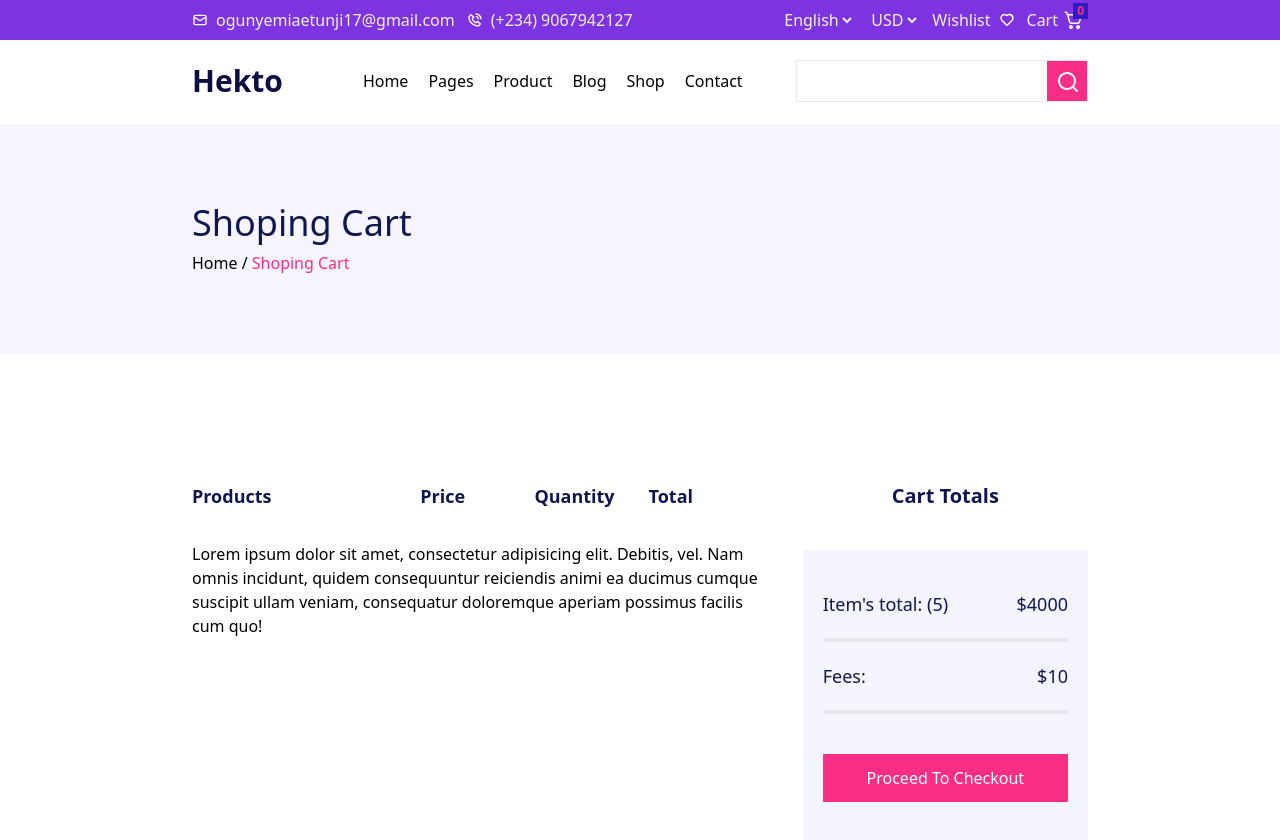
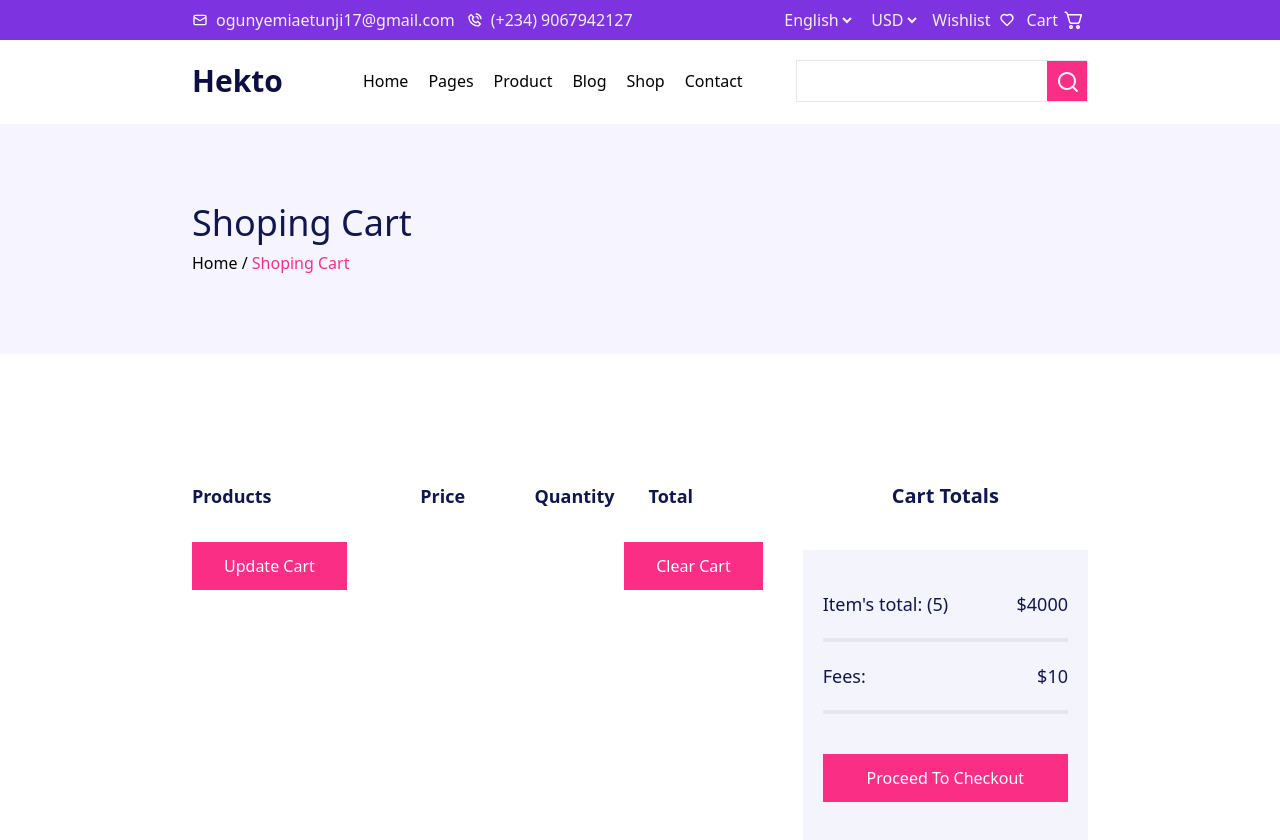
Before and after one commit to Jamleads/Ecommerce-React-app, a React (Vite) app: page /cart in a window 1280 px wide. Built offline with nearby package versions, Linux system fonts and the light colour scheme.

Commit message:
Cart Update and Clearn buttoms

```diff
--- a/src/Components/Cart.jsx
+++ b/src/Components/Cart.jsx
@@ -37,11 +37,9 @@ const Cart = () => {
             </div>
           ))}
 
-          <div className="total-order">
-            Lorem ipsum dolor sit amet, consectetur adipisicing elit. Debitis,
-            vel. Nam omnis incidunt, quidem consequuntur reiciendis animi ea
-            ducimus cumque suscipit ullam veniam, consequatur doloremque aperiam
-            possimus facilis cum quo!
+          <div className="cart-btns flex items-center justify-between my-5">
+            <Button buttonText="Update Cart" />
+            <Button buttonText="Clear Cart" />
           </div>
         </div>
 
@@ -68,7 +66,7 @@ const Cart = () => {
                 </p>
               </div>
 
-              <div></div>
+              <div>{/* visa, mastercard and so on.... */}</div>
 
               <Button
                 style="w-full bg-[#19D16F] mt-10 mb-5"
--- a/src/Components/Nav.jsx
+++ b/src/Components/Nav.jsx
@@ -92,7 +92,7 @@ const Nav = () => {
                   <p className="text-offWhite text-base">Cart</p>
                   <div className="relative h-full w-[30px] flex items-center justify-center">
                     <p className="absolute -top-2 right-0 px-1 ml-2 text-pink text-xs bg-[#2F1AC4] font-bold ">
-                      {cartProducts.length}
+                      {!cartProducts.length >= 1 ? "" : cartProducts.length}
                     </p>
                     <img src={cartIcon} alt="cart-icon" className="" />
                   </div>
```
